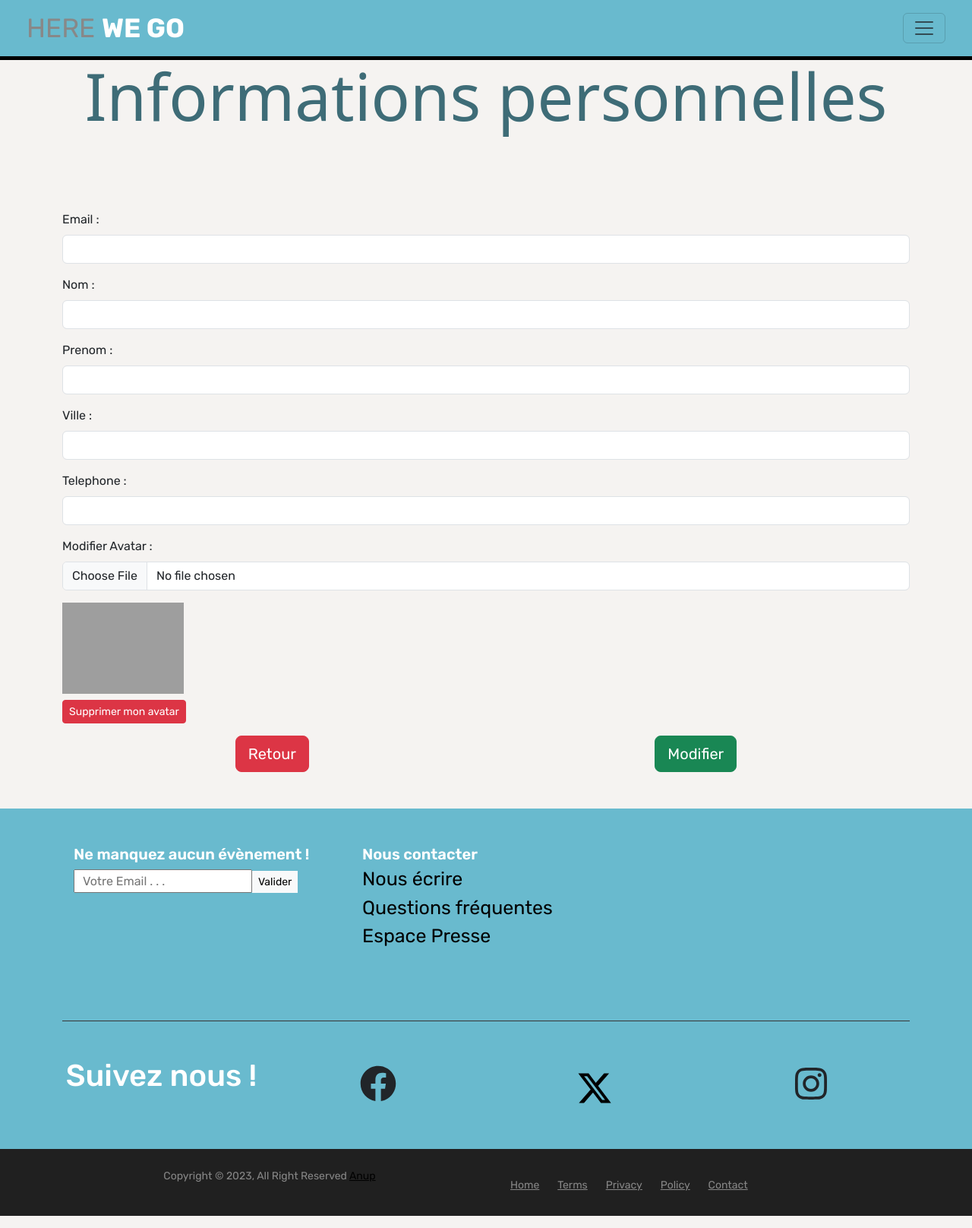
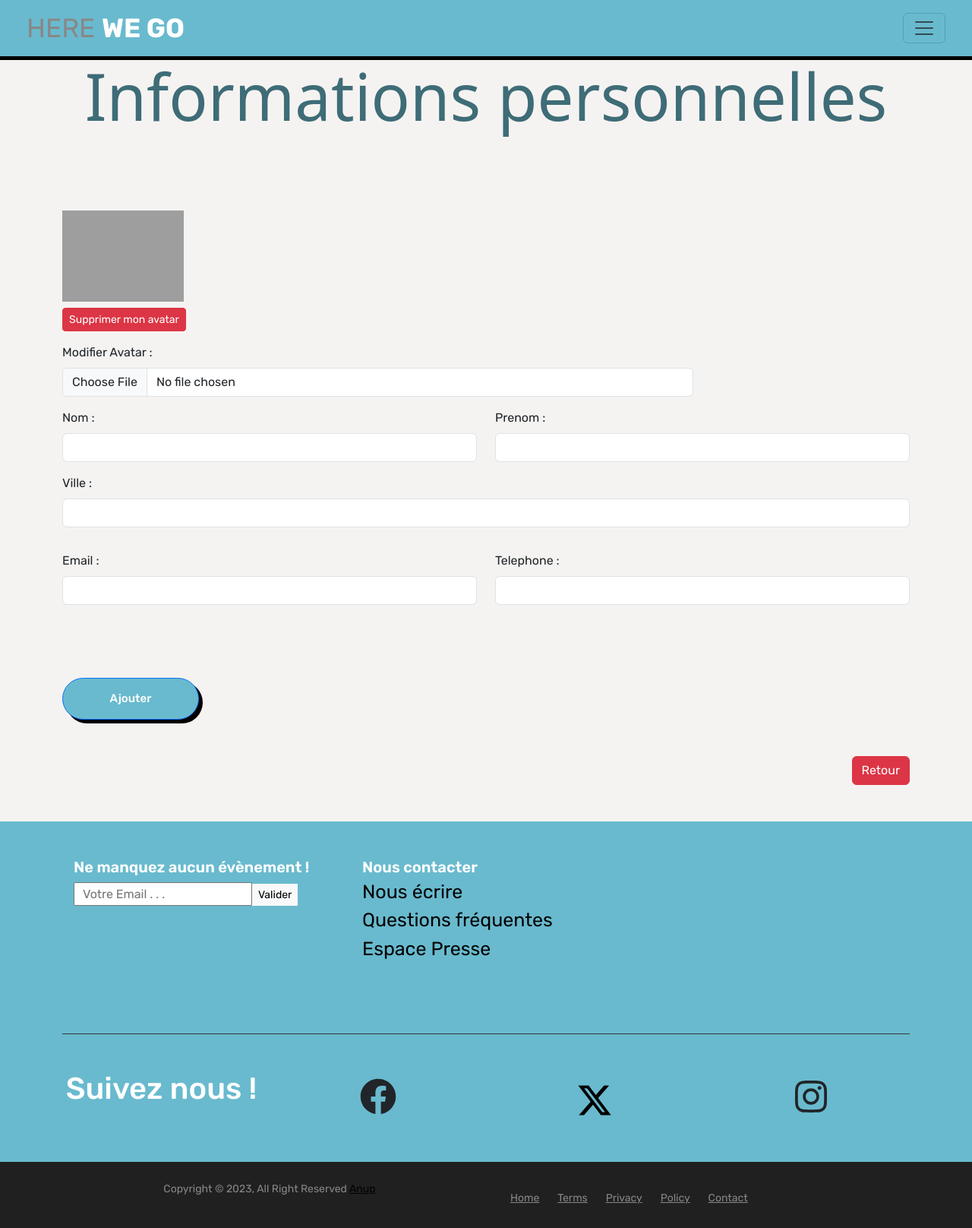
Before and after one commit to igor-jean/here_we_go, a PHP site: page /here_we_go/monCompte/informations_personnelles in a window 1280 px wide. Shown: the whole page at 76% size. Run offline with PHP 8.4, Linux system fonts and the light colour scheme; the visitor is signed in with stand-in values (Sample User, id 1); data that the repository does not hold is empty; some libraries are stand-ins or nearby versions; some web fonts are replaced; grey boxes are pictures that could not be loaded.

Commit message:
front modifierinfosperso

```diff
--- a/views/utilisateurs/modifierInfosPerso.php
+++ b/views/utilisateurs/modifierInfosPerso.php
@@ -6,37 +6,44 @@
 ?>
 <div class="container">
     <form action="?controller=utilisateurs&action=updateInfosPerso" method="post" enctype="multipart/form-data">
-            <div class="mb-3">
+
+            <div class="col-md-6">
+                    <img src="imgUploaded/<?php echo $user->getAvatar();?>" alt="Avatar" style="width: 160px;"><br>
+                    <a href="?controller=utilisateurs&action=avatarParDefaut" class="btn btn-danger btn-sm mt-2">Supprimer mon avatar</a>
+                </div>
+                <div class="row">
+            <div class="col-md-9 mt-3">
+                <label for="avatar" class="form-label">Modifier Avatar :</label>
+                <input type="file" class="form-control" name="avatar" id="avatar">
+
+            </div>
+
+            <div class="col-md-6 mt-3">
+                <label for="nom" class="form-label">Nom :</label>
+                <input type="text" class="form-control" name="nom" id="nom" value="<?php echo $user->getNom();?>">
+            </div>
+            <div class="col-md-6 mt-3">
+                <label for="prenom" class="form-label">Prenom :</label>
+                <input type="text" class="form-control" name="prenom" id="prenom" value="<?php echo $user->getPrenom();?>">
+            </div>
+            <div class="mb-3 mt-3">
+                <label for="ville" class="form-label">Ville :</label>
+                <input type="text" class="form-control" name="ville" id="ville" value="<?php echo $user->getVille();?>">
+            </div>
+            <div class="col-md-6 mt-3 mb-5">
                 <label for="mail" class="form-label">Email :</label>
                 <input type="text" class="form-control" name="mail" id="mail" value="<?php echo $user->getMail();?>">
             </div>
-            <div class="mb-3">
-                <label for="nom" class="form-label">Nom :</label>
-                <input type="text" class="form-control" name="nom" id="nom" value="<?php echo $user->getNom();?>">
-            </div>
-            <div class="mb-3">
-                <label for="prenom" class="form-label">Prenom :</label>
-                <input type="text" class="form-control" name="prenom" id="prenom" value="<?php echo $user->getPrenom();?>">
-            </div>
-            <div class="mb-3">
-                <label for="ville" class="form-label">Ville :</label>
-                <input type="text" class="form-control" name="ville" id="ville" value="<?php echo $user->getVille();?>">
-            </div>
-            <div class="mb-3">
+            <div class="col-md-6 mt-3 mb-5">
                 <label for="telephone" class="form-label">Telephone :</label>
                 <input type="text" class="form-control" name="telephone" id="telephone" value="<?php echo $user->getTelephone();?>">
             </div>
-            <div class="mb-3">
-                <label for="avatar" class="form-label">Modifier Avatar :</label>
-                <input type="file" class="form-control" name="avatar" id="avatar">
             </div>
-            <div class="mb-3">
-                <img src="imgUploaded/<?php echo $user->getAvatar();?>" alt="Avatar" style="width: 160px;"><br>
-                <a href="?controller=utilisateurs&action=avatarParDefaut" class="btn btn-danger btn-sm mt-2">Supprimer mon avatar</a>
+           <div class="mt-5">
+            <button type="submit" class="btn btn-primary mb-5">Ajouter</button>
+            <div class="text-end">
+                <a href="?controller=utilisateurs&action=monCompte" class="btn btn-danger mb-5 text-end" tabindex="-1" role="button">Retour</a>
             </div>
-            <div class="d-flex justify-content-around mb-5">
-                <a href="?controller=utilisateurs&action=monCompte" class="btn btn-danger btn-lg">Retour</a>
-                <button type="submit" class="btn btn-success btn-lg">Modifier</button>
-            </div>
+        </div>
         </form>
 </div>
```
